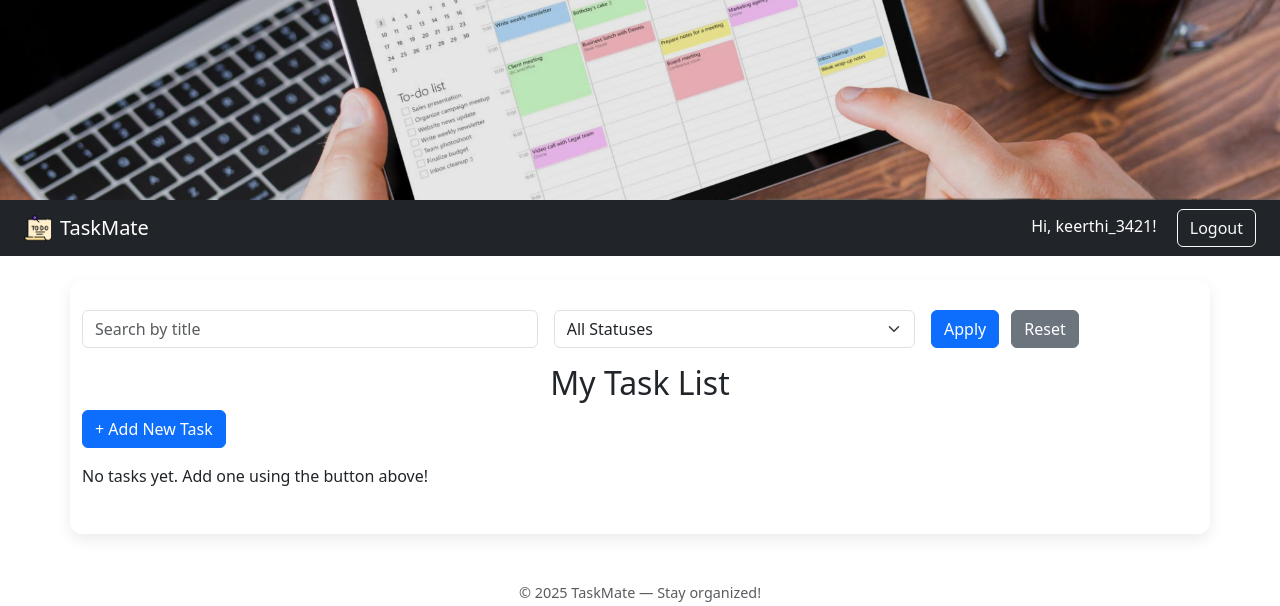
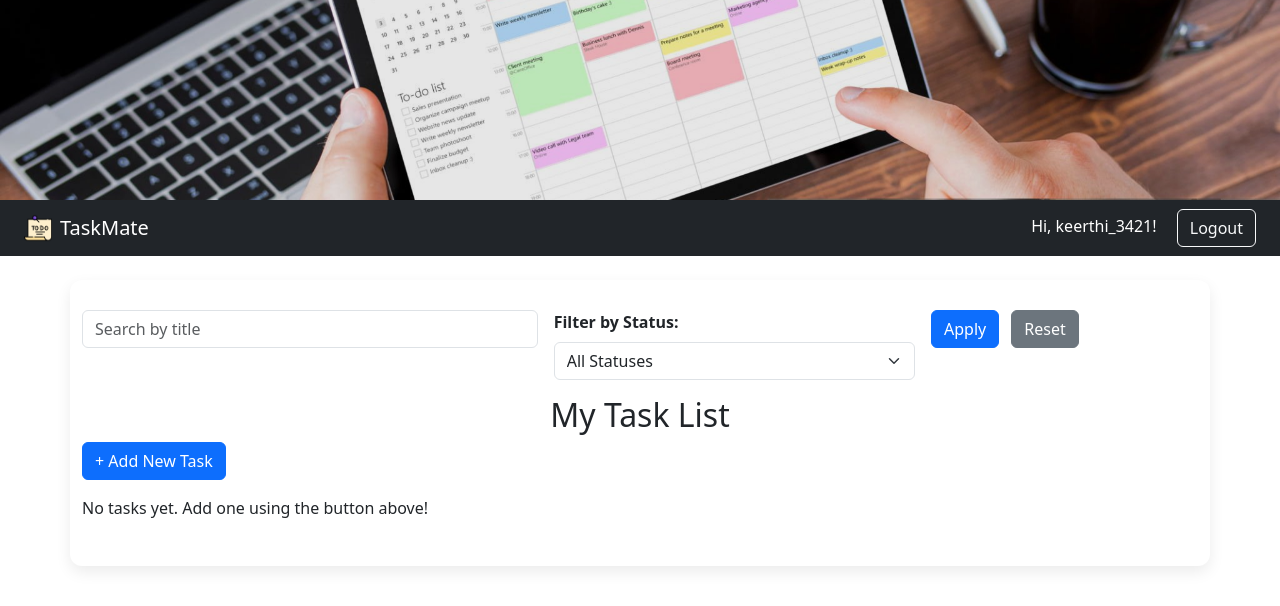
Before and after one commit to Keerthana3421/TaskMate, a Flask app: page /dashboard in a window 1280 px wide. Shown: the top 606 px of the page. Run offline with Flask 3, Linux system fonts and the light colour scheme; a user stored in the database is signed in; data comes from the database, SQL or seed files in the repository.

Commit message:
Add label for status filter to improve accessibility in dashboard.html

```diff
--- a/templates/dashboard.html
+++ b/templates/dashboard.html
@@ -6,6 +6,7 @@
         <input type="text" name="search" value="{{ search }}" class="form-control" placeholder="Search by title">
     </div>
     <div class="col-md-4">
+        <label for="status" class="form-label">Filter by Status:</label>
         <select name="status" class="form-select">
             <option value="">All Statuses</option>
             <option value="Pending" {% if status_filter == 'Pending' %}selected{% endif %}>Pending</option>
```
